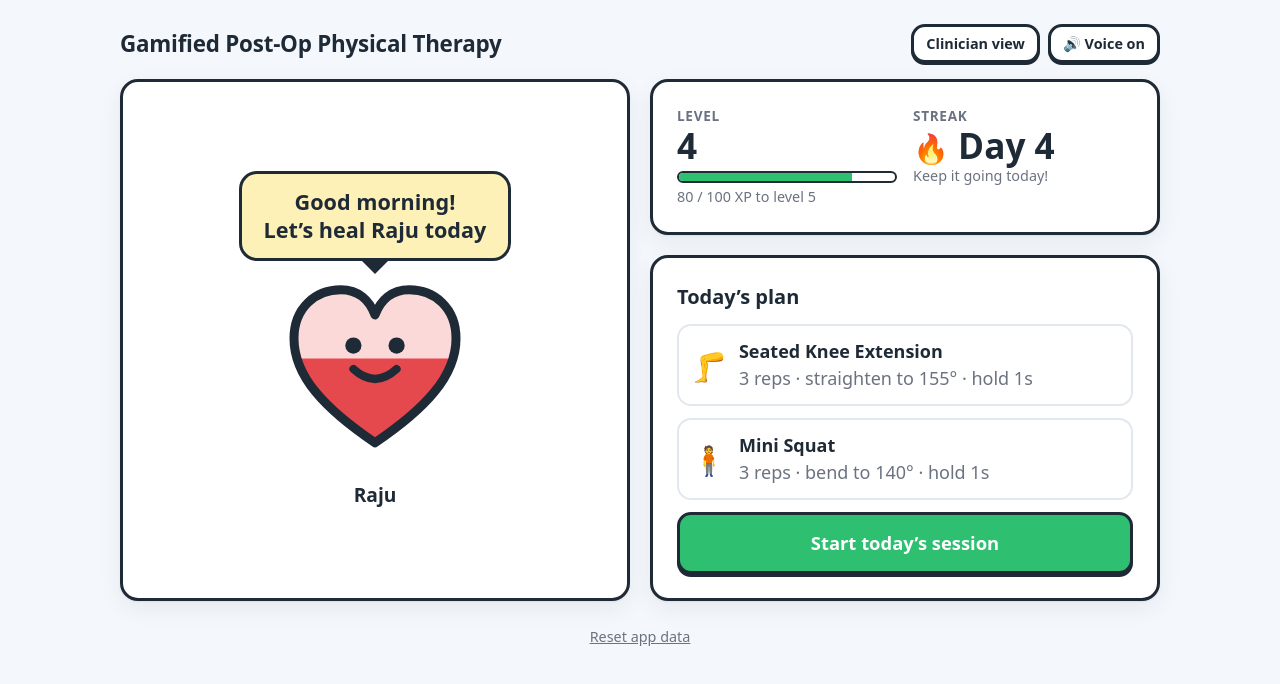
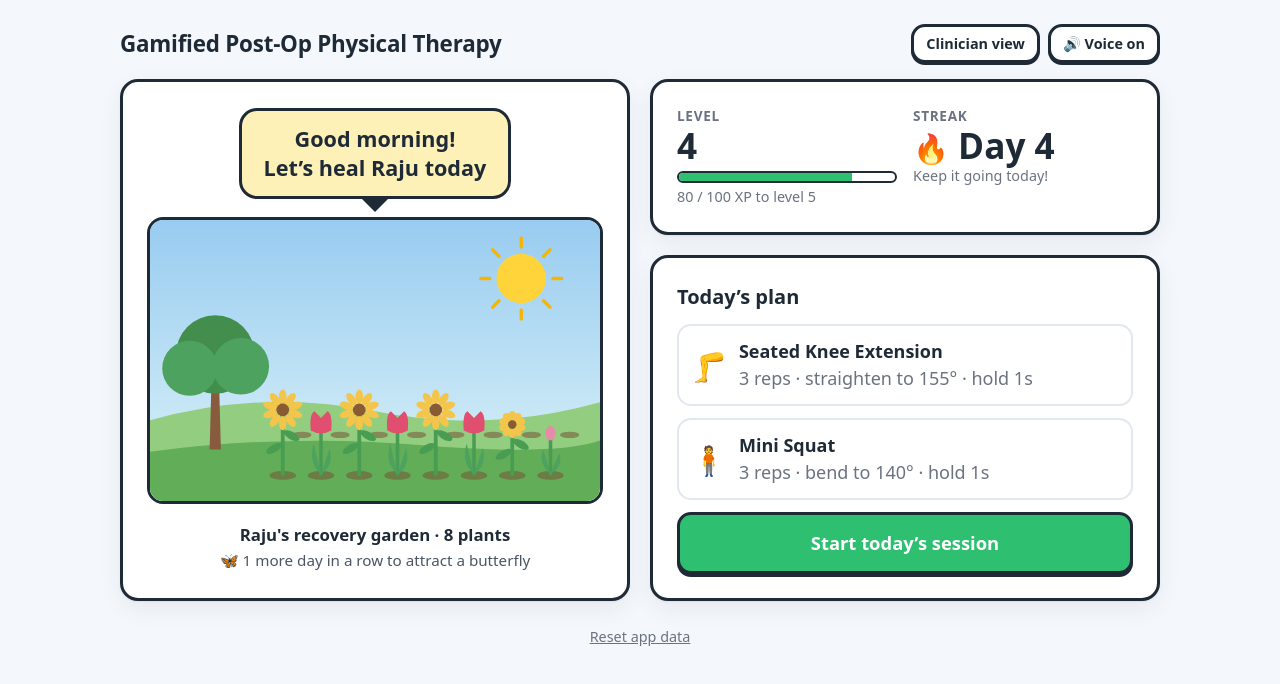
Before and after one commit to nitinkumar196/Gamified-Post-Op-Physical-Therapy, a website with bundled scripts: page index.html in a window 1280 px wide. Both pictures are taken after a click on the button "Let’s begin". Built offline with nearby package versions, Linux system fonts and the light colour scheme.

Commit message:
Add a recovery garden that grows with progress
Replaces the heart avatar on the home and summary screens with a garden
built from session history:
- every exercise attempted plants a sunflower or tulip, which keeps
  growing on later days
- a tree grows as the best knee-extension angle improves and bears
  fruit once the clinician's target is reached
- the streak brings sunshine (3 days) and butterflies (5 and 7 days)
- missing 2+ days makes it droop and fade under a cloud, but nothing
  dies; easier versions and pain stops still count as watering

New milestones are announced on the summary and spoken by the coach, and
the family WhatsApp update mentions the garden. Demo history now ends
just short of the knee target, so the demo session earns the fruit and
the first butterfly. PLAN.md adds the Floor Portal set-up check (Phase
2) and the full AR version as later work.

Co-Authored-By: Claude Opus 5.5 <noreply@anthropic.com>

```diff
--- a/css/app.css
+++ b/css/app.css
@@ -241,3 +241,26 @@ p { margin: .4rem 0; }
 @media (prefers-reduced-motion: reduce) {
   *, *::before, *::after { animation: none !important; transition: none !important; }
 }
+
+/* Recovery garden */
+.garden-wrap { width: 100%; max-width: 520px; margin: 0 auto; }
+.garden {
+  display: block; width: 100%; height: auto;
+  border: 3px solid var(--ink); border-radius: 16px; background: #dff1fb;
+}
+.garden .grow { transform-box: fill-box; transform-origin: 50% 100%; animation: sprout 1.4s cubic-bezier(.2, .9, .3, 1.25) .3s both; }
+.garden .butterfly { transform-box: fill-box; transform-origin: center; animation: flutter 3.2s ease-in-out infinite; }
+@keyframes sprout { from { transform: scale(0); } to { transform: scale(1); } }
+@keyframes flutter {
+  0%, 100% { transform: translate(0, 0) scaleX(1); }
+  25% { transform: translate(-14px, -8px) scaleX(.55); }
+  50% { transform: translate(-4px, -16px) scaleX(1); }
+  75% { transform: translate(10px, -6px) scaleX(.55); }
+}
+.garden-caption { display: grid; gap: 2px; text-align: center; }
+.garden-caption b { font-size: 1.05rem; }
+.garden-caption span { color: var(--ink-2); font-size: .95rem; }
+.garden-news { list-style: none; padding: 0; margin: 12px 0 0; display: grid; gap: 6px; text-align: left; }
+.garden-news li { padding: .45rem .75rem; border-radius: 12px; background: #f1f8ee; }
+.garden-news li.milestone { background: #fff6d6; border: 2px solid #f2c94c; animation: pop .4s ease-out both; }
+.garden-news li.muted { background: none; padding-top: 0; }
--- a/index.html
+++ b/index.html
@@ -39,8 +39,11 @@
     <div class="home-grid">
       <div class="card hero">
         <div class="bubble" id="greeting"></div>
-        <div class="avatar-wrap big" id="home-avatar"></div>
-        <div class="avatar-name" id="avatar-name"></div>
+        <div class="garden-wrap" id="home-garden"></div>
+        <div class="garden-caption">
+          <b id="garden-title"></b>
+          <span id="garden-next"></span>
+        </div>
       </div>
       <div class="stack">
         <div class="card stats">
@@ -123,8 +126,8 @@
   <section id="screen-summary" class="screen" hidden>
     <div class="card narrow center">
       <div class="levelup" id="sum-levelup" hidden>Level up!</div>
-      <div class="avatar-wrap big" id="sum-avatar"></div>
-      <div class="healthbar"><div id="sum-health"></div></div>
+      <div class="garden-wrap" id="sum-garden"></div>
+      <ul class="garden-news" id="sum-garden-news"></ul>
       <h1 id="sum-title">Session complete</h1>
       <div class="sum-row">
         <div><div class="big-num" id="sum-xp">+0</div><div class="muted">XP</div></div>
--- a/js/app.js
+++ b/js/app.js
@@ -10,7 +10,8 @@ import { drawOverlay } from './overlay.js';
 import { Simulator, SIM_SIZE } from './sim.js';
 import { openCamera, listCameras, setZoom, cameraName } from './camera.js';
 import { Coach, countWord } from './voice.js';
-import { heartSVG, animateHeart } from './avatar.js';
+import { heartSVG } from './avatar.js';
+import { gardenState, gardenSVG, newMilestones } from './garden.js';
 import * as store from './store.js';
 
 const $ = (id) => document.getElementById(id);
@@ -63,8 +64,12 @@ function renderHome() {
   const st = store.stats();
   const name = S.profile.name;
   $('greeting').innerHTML = `${greetingWord()}!<br>Let’s heal ${esc(name)} today`;
-  $('home-avatar').innerHTML = heartSVG(st.doneToday ? 1 : 0.55);
-  $('avatar-name').textContent = name;
+  const g = garden();
+  $('home-garden').innerHTML = gardenSVG(g, { label: `${name}'s recovery garden` });
+  $('garden-title').textContent = `${name}'s recovery garden · ${g.plants.length} plant${g.plants.length === 1 ? '' : 's'}`;
+  $('garden-next').textContent = g.missed >= 2
+    ? '🌧️ Your garden misses you. One session today will perk it right up.'
+    : st.doneToday ? `Watered today ✓  Next: ${g.next}` : g.next;
   $('st-level').textContent = st.level;
   $('st-xpbar').style.width = `${(st.intoLevel / st.perLevel) * 100}%`;
   $('st-xp').textContent = `${st.intoLevel} / ${st.perLevel} XP to level ${st.level + 1}`;
@@ -584,24 +589,34 @@ function finishSession() {
     exercises: sess.results,
   };
   const before = store.stats();
+  const gardenBefore = garden();
   store.addSession(record);
   const after = store.stats();
-  renderSummary(record, before, after);
+  renderSummary(record, before, after, gardenBefore, garden());
 }
 
-function renderSummary(rec, before, after) {
+/** Current garden, using this patient's knee-extension target for the tree. */
+function garden() {
+  return gardenState(store.getSessions(), { kneeTarget: store.getProtocol().exercises.kneeExtension.target });
+}
+
+function renderSummary(rec, before, after, gardenBefore, gardenAfter) {
   const total = S.plan.length;
   const done = rec.exercises.filter((r) => r.completed).length;
   const reps = rec.exercises.reduce((a, r) => a + r.reps + r.partials, 0);
   const good = rec.exercises.reduce((a, r) => a + r.goodReps, 0);
   const acc = reps ? Math.round((good / reps) * 100) : 0;
-  const health = total ? done / total : 0;
 
   $('sum-levelup').hidden = after.level <= before.level;
   if (after.level > before.level) $('sum-levelup').textContent = `Level up! You’re now level ${after.level}`;
-  animateHeart($('sum-avatar'), 0.5, Math.max(0.5, health));
-  $('sum-health').style.width = '0%';
-  requestAnimationFrame(() => requestAnimationFrame(() => { $('sum-health').style.width = `${health * 100}%`; }));
+  $('sum-garden').innerHTML = gardenSVG(gardenAfter, { grow: rec.id, label: `${S.profile.name}'s recovery garden` });
+  const planted = gardenAfter.plants.length - gardenBefore.plants.length;
+  const news = newMilestones(gardenBefore, gardenAfter);
+  $('sum-garden-news').innerHTML = [
+    planted > 0 ? `<li>🌱 You planted ${planted} new ${planted === 1 ? 'flower' : 'flowers'} today</li>` : '',
+    ...news.map((m) => `<li class="milestone">${m.icon} <b>New in your garden:</b> ${m.label}</li>`),
+    `<li class="muted">${gardenAfter.next}</li>`,
+  ].join('');
   $('sum-title').textContent = rec.stoppedForPain ? 'Rest well today' : done === total ? 'Session complete!' : 'Good effort today';
   $('sum-xp').textContent = `+${rec.xp}`;
   $('sum-streak').textContent = `Day ${after.streak}`;
@@ -617,19 +632,20 @@ function renderSummary(rec, before, after) {
   }
   $('sum-list').innerHTML = lines.join('');
 
-  const msg = familyMessage(rec, done, total, acc, after);
+  const msg = familyMessage(rec, done, total, acc, after, gardenAfter);
   $('sum-message').textContent = msg;
   $('btn-whatsapp').href = `https://wa.me/?text=${encodeURIComponent(msg)}`;
   $('btn-copy').onclick = async () => {
     try { await navigator.clipboard.writeText(msg); $('btn-copy').textContent = 'Copied ✓'; } catch { /* ignore */ }
   };
   $('btn-copy').textContent = 'Copy message';
-  coach.say(after.level > before.level ? `Level up! You reached level ${after.level}. Streak: day ${after.streak}.`
-    : `Well done. Streak: day ${after.streak}.`, { key: 'summary', gap: 0 });
+  const gardenLine = news.length ? ` New in your garden: ${news.map((m) => m.label.split(':')[0]).join(' and ')}.` : '';
+  coach.say((after.level > before.level ? `Level up! You reached level ${after.level}. Streak: day ${after.streak}.`
+    : `Well done. Streak: day ${after.streak}.`) + gardenLine, { key: 'summary', gap: 0 });
   show('summary');
 }
 
-function familyMessage(rec, done, total, acc, st) {
+function familyMessage(rec, done, total, acc, st, g) {
   const who = S.profile.family || S.profile.name;
   const date = new Date().toLocaleDateString('en-IN', { weekday: 'short', day: 'numeric', month: 'short' });
   const lines = [`🩺 ${who}: ${done}/${total} exercises done${done === total ? ' ✓' : ''} (${date})`];
@@ -638,6 +654,7 @@ function familyMessage(rec, done, total, acc, st) {
   }
   lines.push(`🎯 Good form: ${acc}%`);
   lines.push(`🔥 Streak: Day ${st.streak} · Level ${st.level}`);
+  lines.push(`🌻 Recovery garden: ${g.plants.length} plants${g.tree.fruit ? ', and the tree is bearing fruit' : ''}${g.butterflies ? ` 🦋` : ''}`);
   if (rec.stoppedForPain) lines.push('⚠️ Stopped early because of pain. The physio has been alerted.');
   else if (rec.painEvents.length) lines.push(`⚠️ Reported pain ${rec.painEvents.length === 1 ? 'once' : `${rec.painEvents.length} times`}, switched to an easier version.`);
   lines.push(`Sent from ${APP_NAME}`);
--- /dev/null
+++ b/js/garden.js
@@ -0,0 +1,214 @@
+// Recovery garden: a visual map of the patient's progress.
+//
+// Everything is derived from saved session history:
+// - every exercise attempted plants something (knee extension → sunflower,
+//   mini squat → tulip); plants keep growing on later days
+// - the tree grows as the best knee-extension angle improves, and bears
+//   fruit once the clinician's target is reached
+// - the daily streak makes the garden sunnier and more colourful, and
+//   brings butterflies
+// - missing 2+ days makes it droop and fade a little, but nothing ever dies.
+//   Effort counts: easier versions and sessions stopped for pain still water it.
+import { dayKey, stats } from './store.js';
+
+const DAY = 86400000;
+const SLOTS = [
+  // front row (filled first), then back row
+  ...[118, 152, 186, 220, 254, 288, 322, 356].map((x) => ({ x, y: 226, s: 1.3 })),
+  ...[135, 169, 203, 237, 271, 305, 339, 373].map((x) => ({ x, y: 190, s: 0.95 })),
+];
+
+export const MILESTONES = [
+  { key: 'seed', icon: '🌱', label: 'First seed planted', hint: 'Finish one exercise to plant your first seed' },
+  { key: 'sun', icon: '☀️', label: 'Sunshine: 3 days in a row', hint: 'days in a row for full sunshine' },
+  { key: 'butterfly', icon: '🦋', label: 'A butterfly visits: 5 days in a row', hint: 'days in a row to attract a butterfly' },
+  { key: 'fruit', icon: '🍎', label: 'Fruit on the tree: knee target reached', hint: 'Reach your knee-extension target to grow fruit' },
+  { key: 'butterflies', icon: '🦋', label: 'Two butterflies: 7 days in a row', hint: 'days in a row for a second butterfly' },
+  { key: 'full', icon: '🌻', label: 'Full garden: 16 plants', hint: 'more plants to fill the garden' },
+];
+
+const clamp = (v, lo = 0, hi = 1) => Math.max(lo, Math.min(hi, v));
+const daysBetween = (a, b) => Math.round((new Date(`${b}T12:00`) - new Date(`${a}T12:00`)) / DAY);
+
+/** Works out what the garden should look like from the session history. */
+export function gardenState(sessions, { kneeTarget = 155 } = {}) {
+  const sorted = [...sessions].sort((a, b) => a.startedAt.localeCompare(b.startedAt));
+  const st = stats(sorted);
+  const dates = [...new Set(sorted.map((s) => s.date))];
+
+  const plants = [];
+  for (const s of sorted) {
+    for (const r of s.exercises) {
+      if (!(r.reps + r.partials > 0)) continue;
+      const laterDays = dates.filter((d) => d > s.date).length;
+      const base = r.completed ? 2 : 1;
+      plants.push({ type: r.id === 'miniSquat' ? 'tulip' : 'sunflower', sessionId: s.id, stage: Math.min(3, base + laterDays) });
+    }
+  }
+
+  // Tree: growth from the first recorded knee extension towards the target.
+  const knee = sorted.flatMap((s) => s.exercises.filter((e) => e.id === 'kneeExtension' && e.best != null).map((e) => e.best));
+  let growth = 0;
+  if (knee.length) {
+    const base = knee[0] - 10;
+    growth = clamp((Math.max(...knee) - base) / Math.max(1, kneeTarget - base));
+  }
+
+  // Missed days: one rest day is free, after that the garden droops gradually.
+  const today = dayKey();
+  const last = dates.at(-1);
+  const missed = last ? Math.max(0, daysBetween(last, today) - 1) : 0;
+  const droop = clamp((missed - 1) / 3);
+  const vibrancy = clamp((0.45 + 0.11 * st.streak) * (1 - 0.45 * droop), 0.3, 1);
+
+  const achieved = new Set();
+  if (plants.length) achieved.add('seed');
+  if (st.streak >= 3) achieved.add('sun');
+  if (st.streak >= 5) achieved.add('butterfly');
+  if (knee.length && Math.max(...knee) >= kneeTarget) achieved.add('fruit');
+  if (st.streak >= 7) achieved.add('butterflies');
+  if (plants.length >= SLOTS.length) achieved.add('full');
+
+  return {
+    plants,
+    tree: { growth, fruit: achieved.has('fruit') },
+    vibrancy,
+    droop,
+    streak: st.streak,
+    sun: st.streak >= 3 ? 1 : st.streak / 3,
+    butterflies: (st.streak >= 5 ? 1 : 0) + (st.streak >= 7 ? 1 : 0),
+    achieved,
+    next: nextGoal(achieved, st.streak, plants.length),
+    missed,
+  };
+}
+
+function nextGoal(achieved, streak, count) {
+  const m = MILESTONES.find((x) => !achieved.has(x.key));
+  if (!m) return '🌳 Your garden is in full bloom. Keep it watered!';
+  if (m.key === 'sun') return `☀️ ${3 - streak} more day${3 - streak === 1 ? '' : 's'} in a row for full sunshine`;
+  if (m.key === 'butterfly' || m.key === 'butterflies') {
+    const need = (m.key === 'butterfly' ? 5 : 7) - streak;
+    return `🦋 ${need} more day${need === 1 ? '' : 's'} in a row ${m.key === 'butterfly' ? 'to attract a butterfly' : 'for a second butterfly'}`;
+  }
+  if (m.key === 'full') return `🌻 ${SLOTS.length - count} more plants to fill the garden`;
+  return `${m.icon} ${m.hint}`;
+}
+
+/** Milestones reached between two garden states (for the session summary). */
+export function newMilestones(before, after) {
+  return MILESTONES.filter((m) => after.achieved.has(m.key) && !before.achieved.has(m.key));
+}
+
+// ───────────────────────── Drawing ─────────────────────────
+
+let uid = 0;
+
+function sunflower(stage, droop) {
+  const h = [8, 20, 34, 44][stage];
+  const leaves = stage >= 1
+    ? `<ellipse cx="-6" cy="${-h * 0.4}" rx="6" ry="2.6" fill="#3f9e4d" transform="rotate(-30 -6 ${-h * 0.4})"/>
+       <ellipse cx="6" cy="${-h * 0.6}" rx="6" ry="2.6" fill="#3f9e4d" transform="rotate(30 6 ${-h * 0.6})"/>`
+    : `<ellipse cx="-3" cy="-7" rx="3.5" ry="1.8" fill="#4caf50" transform="rotate(-35 -3 -7)"/>
+       <ellipse cx="3" cy="-7" rx="3.5" ry="1.8" fill="#4caf50" transform="rotate(35 3 -7)"/>`;
+  let head = '';
+  if (stage >= 2) {
+    const r = stage === 3 ? 9 : 6;
+    const petals = Array.from({ length: 10 }, (_, i) =>
+      `<ellipse cx="0" cy="${-r}" rx="2.6" ry="${r * 0.55}" fill="#f7c531" transform="rotate(${i * 36})"/>`).join('');
+    head = `<g transform="translate(0 ${-h}) rotate(${droop * 40})">${petals}<circle r="${r * 0.48}" fill="#8a5a2b"/></g>`;
+  }
+  return `<line x1="0" y1="0" x2="0" y2="${-h}" stroke="#3f9e4d" stroke-width="2.6" stroke-linecap="round"/>${leaves}${head}`;
+}
+
+function tulip(stage, droop) {
+  const h = [7, 15, 24, 30][stage];
+  const leaves = stage >= 1
+    ? `<path d="M0 0 Q-9 -8 -5 ${-h * 0.7} Q-2 -8 0 0Z" fill="#46a35a"/><path d="M0 0 Q9 -6 6 ${-h * 0.6} Q2 -6 0 0Z" fill="#46a35a"/>`
+    : `<ellipse cx="-3" cy="-6" rx="3.2" ry="1.6" fill="#4caf50" transform="rotate(-40 -3 -6)"/>
+       <ellipse cx="3" cy="-6" rx="3.2" ry="1.6" fill="#4caf50" transform="rotate(40 3 -6)"/>`;
+  let flower = '';
+  if (stage === 2) flower = `<ellipse cy="-4" rx="3.5" ry="5" fill="#e98aa8"/>`;
+  if (stage === 3) flower = '<path d="M-7 0 Q-8 -11 -4.5 -13 L0 -8.5 L4.5 -13 Q8 -11 7 0 Q0 4 -7 0Z" fill="#e5486e"/>';
+  const top = flower ? `<g transform="translate(0 ${-h}) rotate(${droop * 35})">${flower}</g>` : '';
+  return `<line x1="0" y1="0" x2="0" y2="${-h}" stroke="#3f9e4d" stroke-width="2.4" stroke-linecap="round"/>${leaves}${top}`;
+}
+
+function tree({ growth, fruit }, droop) {
+  const x = 58, ground = 204;
+  const h = 34 + 64 * growth;
+  const r = 16 + 24 * growth;
+  const top = ground - h;
+  const lean = droop * 4;
+  const fruits = fruit
+    ? [[-r * 0.45, -r * 0.1], [r * 0.4, r * 0.15], [0, -r * 0.55], [r * 0.6, -r * 0.45], [-r * 0.7, r * 0.3]]
+      .map(([dx, dy]) => `<circle cx="${x + dx}" cy="${top + dy}" r="4.2" fill="#e5484d" stroke="#a52a2a" stroke-width="1"/>`).join('')
+    : '';
+  return `<g transform="rotate(${lean} ${x} ${ground})">
+    <path d="M${x - 5} ${ground} L${x - 3} ${top + r * 0.3} L${x + 3} ${top + r * 0.3} L${x + 5} ${ground}Z" fill="#8a5a3b"/>
+    <circle cx="${x}" cy="${top}" r="${r}" fill="#3b8f47"/>
+    <circle cx="${x - r * 0.65}" cy="${top + r * 0.35}" r="${r * 0.7}" fill="#46a35a"/>
+    <circle cx="${x + r * 0.65}" cy="${top + r * 0.3}" r="${r * 0.72}" fill="#46a35a"/>
+    ${fruits}
+  </g>`;
+}
+
+function butterfly(i) {
+  const pos = [[300, 120], [215, 105]][i];
+  const color = ['#9b6bff', '#ff8a3d'][i];
+  return `<g transform="translate(${pos[0]} ${pos[1]})"><g class="butterfly" style="animation-delay:${i * -1.3}s">
+    <ellipse cx="-5" cy="-3" rx="6" ry="4.5" fill="${color}"/><ellipse cx="5" cy="-3" rx="6" ry="4.5" fill="${color}"/>
+    <ellipse cx="-4" cy="3" rx="4" ry="3" fill="${color}" opacity=".85"/><ellipse cx="4" cy="3" rx="4" ry="3" fill="${color}" opacity=".85"/>
+    <rect x="-1" y="-6" width="2" height="12" rx="1" fill="#1f2a37"/></g></g>`;
+}
+
+/**
+ * Returns the garden as an SVG string.
+ * opts.grow: session id whose plants animate in; opts.fruitNew: animate the fruit.
+ */
+export function gardenSVG(g, { grow = null, label = 'Recovery garden' } = {}) {
+  const id = `g${uid++}`;
+  const v = g.vibrancy;
+  const sat = (0.35 + 0.65 * v).toFixed(2);
+  const skyTop = `hsl(205 ${Math.round(35 + 45 * v)}% ${Math.round(70 + 8 * v)}%)`;
+  const skyBot = `hsl(190 ${Math.round(30 + 40 * v)}% ${Math.round(88 + 4 * v)}%)`;
+
+  const sunR = 16 + 6 * g.sun;
+  const rays = g.sun >= 1
+    ? Array.from({ length: 8 }, (_, i) => `<line x1="0" y1="${-sunR - 6}" x2="0" y2="${-sunR - 14}" transform="rotate(${i * 45})"/>`).join('')
+    : '';
+  const cloud = `<g opacity="${(0.25 + 0.75 * g.droop).toFixed(2)}" fill="#fff">
+      <ellipse cx="318" cy="58" rx="26" ry="12"/><ellipse cx="338" cy="50" rx="18" ry="13"/><ellipse cx="300" cy="54" rx="14" ry="9"/></g>`;
+
+  const shown = g.plants.slice(-SLOTS.length);
+  const plants = SLOTS.map((slot, i) => {
+    const p = shown[i];
+    const mound = `<ellipse cx="${slot.x}" cy="${slot.y + 1}" rx="${9 * slot.s}" ry="${3 * slot.s}" fill="#7a5233" opacity=".55"/>`;
+    if (!p) return mound;
+    const art = p.type === 'tulip' ? tulip(p.stage, g.droop) : sunflower(p.stage, g.droop);
+    const cls = p.sessionId === grow ? ' class="grow"' : '';
+    return `${mound}<g transform="translate(${slot.x} ${slot.y}) scale(${slot.s})"><g${cls}>${art}</g></g>`;
+  });
+  // Draw back row behind front row.
+  const back = plants.slice(8).join('');
+  const front = plants.slice(0, 8).join('');
+
+  return `<svg viewBox="0 0 400 250" class="garden" role="img" aria-label="${label}: ${g.plants.length} plants, ${g.streak}-day streak${g.tree.fruit ? ', tree bearing fruit' : ''}">
+    <defs>
+      <linearGradient id="${id}-sky" x1="0" y1="0" x2="0" y2="1"><stop offset="0" stop-color="${skyTop}"/><stop offset="1" stop-color="${skyBot}"/></linearGradient>
+      <filter id="${id}-sat"><feColorMatrix type="saturate" values="${sat}"/></filter>
+    </defs>
+    <rect width="400" height="250" fill="url(#${id}-sky)"/>
+    <g transform="translate(330 52)" stroke="#f7b500" stroke-width="3" stroke-linecap="round">
+      <circle r="${sunR}" fill="#ffd43b" stroke="none" opacity="${(0.55 + 0.45 * g.sun).toFixed(2)}"/>${rays}
+    </g>
+    ${g.droop > 0 ? cloud : ''}
+    <g filter="url(#${id}-sat)">
+      <path d="M0 178 Q100 150 200 170 T400 162 V250 H0Z" fill="#8fcf7a"/>
+      <path d="M0 206 Q120 190 240 200 T400 196 V250 H0Z" fill="#5cae4f"/>
+      ${tree(g.tree, g.droop)}
+      ${back}${front}
+      ${Array.from({ length: g.butterflies }, (_, i) => butterfly(i)).join('')}
+    </g>
+  </svg>`;
+}
--- a/js/store.js
+++ b/js/store.js
@@ -64,10 +64,14 @@ export function stats(sessions = getSessions()) {
   };
 }
 
-/** Plausible history for the presentation: 4 days done, ending yesterday, 80 XP into level 4. */
+/**
+ * Plausible history for the presentation: 4 days done, ending yesterday, 80 XP into level 4.
+ * Knee angles climb towards (but stay under) the 155° target, so today's session
+ * can make the garden's tree bear fruit, and Day 5 brings the first butterfly.
+ */
 export function seedDemo() {
-  const kneeBest = [146, 151, 156, 160];
-  const squatBest = [140, 137, 134, 132];
+  const kneeBest = [132, 138, 143, 148];
+  const squatBest = [152, 149, 146, 144];
   const xps = [92, 96, 98, 94];
   const sessions = kneeBest.map((kb, i) => {
     const date = new Date();
```
Also changed, not shown: PLAN.md (+13 -2 lines), tests/garden.test.mjs (added, +67 -0 lines), README.md.
